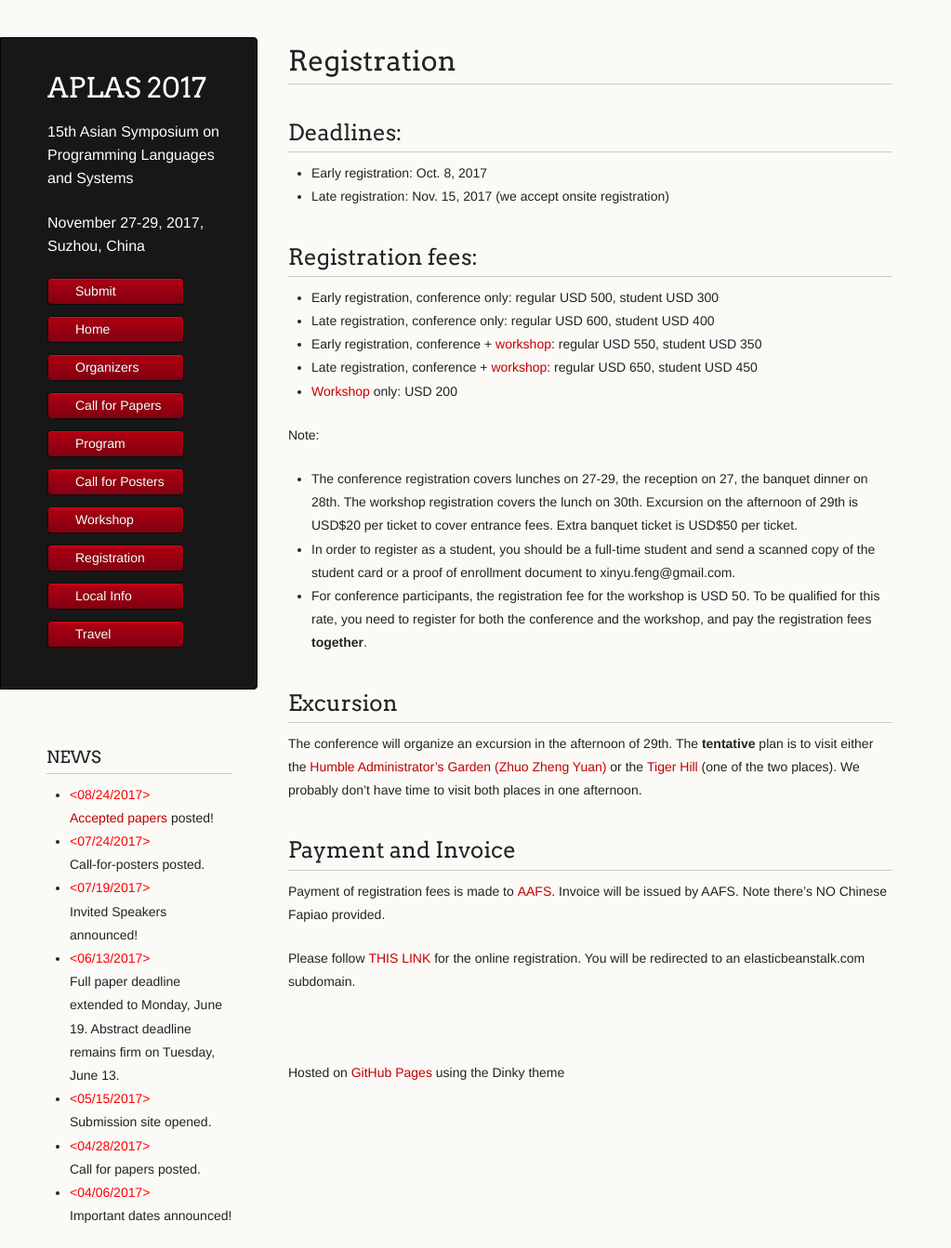
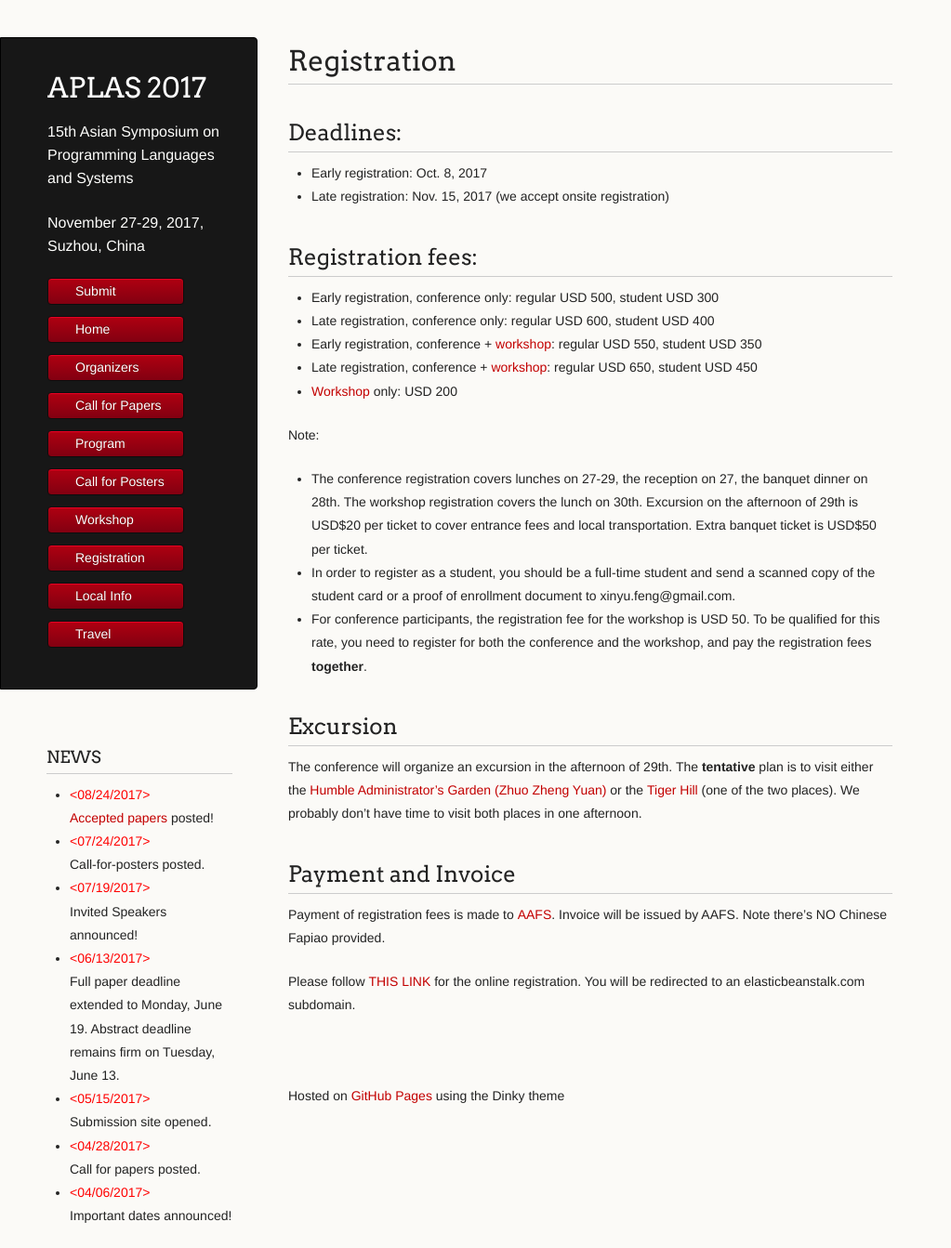
Before and after one commit to www-aplas/www-aplas.github.io, a Jekyll site: the page built from registration.md, in a window 1280 px wide. Shown: the whole page at 93% size, without its empty margins (0-1023 px from the left). Built offline with Jekyll 4.4.1, drawn with Linux system fonts in a browser that asks for light colours; our own code applies the rules of GitHub Pages for plain Markdown files; a script that is not in the unit is left out.

Commit message:
Update registration.md

```diff
--- a/registration.md
+++ b/registration.md
@@ -14,7 +14,8 @@
 Note:
 - The conference registration covers lunches on 27-29, the reception on 27,
  the banquet dinner on 28th. The workshop registration covers the lunch on 30th.
- Excursion on the afternoon of 29th is USD$20 per ticket to cover entrance fees.
+ Excursion on the afternoon of 29th is USD$20 per ticket to cover entrance fees
+ and local transportation.
  Extra banquet ticket is USD$50 per ticket.
 - In order to register as a student, you should be a full-time student
 and send a scanned copy of the student card or a proof of enrollment document to
```
